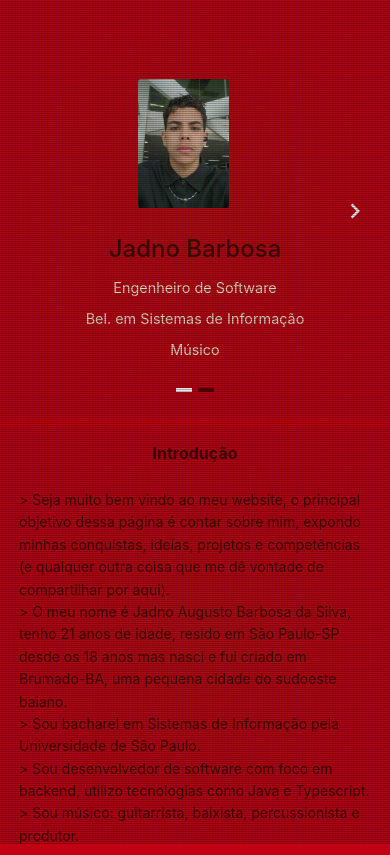
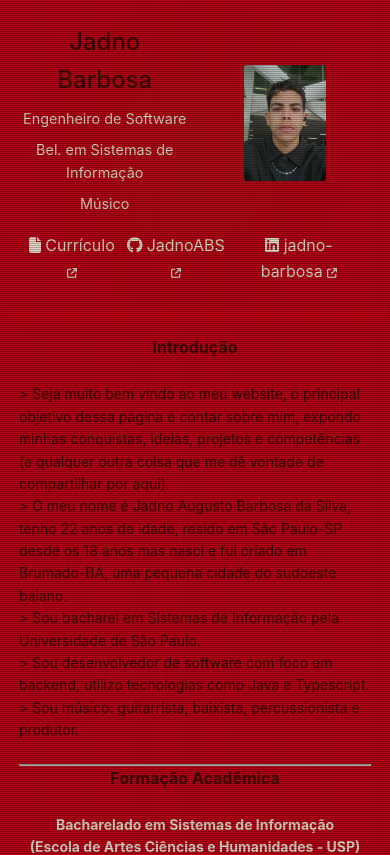
Before and after one commit to JadnoABS/jadno-tech, a Vue app: page / in a window 390 px wide. Shown: the top 855 px of the page. Built offline with nearby package versions, Linux system fonts and the light colour scheme.

Commit message:
mudanca no layout mobile e atualizacao de informacoes

```diff
--- a/public/markdown/Portfolio.md
+++ b/public/markdown/Portfolio.md
@@ -3,7 +3,7 @@
 &nbsp;
 
 \> Seja muito bem vindo ao meu website, o principal objetivo dessa página é contar sobre mim, expondo minhas conquistas, ideias, projetos e competências (e qualquer outra coisa que me dê vontade de compartilhar por aqui).\
-\> O meu nome é Jadno Augusto Barbosa da Silva, tenho 21 anos de idade, resido em São Paulo-SP desde os 18 anos mas nasci e fui criado em Brumado-BA, uma pequena cidade do sudoeste baiano.\
+\> O meu nome é Jadno Augusto Barbosa da Silva, tenho 22 anos de idade, resido em São Paulo-SP desde os 18 anos mas nasci e fui criado em Brumado-BA, uma pequena cidade do sudoeste baiano.\
 \> Sou bacharel em Sistemas de Informação pela Universidade de São Paulo.\
 \> Sou desenvolvedor de software com foco em backend, utilizo tecnologias como Java e Typescript.\
 \> Sou músico: guitarrista, baixista, percussionista e produtor.
@@ -58,6 +58,8 @@ Além disso, tive contato com diversos professores doutores que me guiaram duran
 &nbsp;&nbsp;&nbsp;&nbsp;\> Balatucada 2023 (7º lugar) \
 &nbsp;&nbsp;&nbsp;&nbsp;\> Seletiva Balatucada 2024 (1º lugar e estandarte de repique) \
 &nbsp;&nbsp;&nbsp;&nbsp;\> TABU 2024 - Grupo Ascendente (2º lugar)
+&nbsp;&nbsp;&nbsp;&nbsp;\> TABU 2025 - Grupo Estrela (1º lugar)
+&nbsp;&nbsp;&nbsp;&nbsp;\> Balatucada 2025 - (4º lugar)
 
 &nbsp;
 
@@ -66,6 +68,16 @@ Além disso, tive contato com diversos professores doutores que me guiaram duran
 # Experiência Profissional
 
 &nbsp;
+
+## Elo7 (Grupo enjoei)
+### Engenheiro de Software Backend (Ago 2025 - Mai 2026)
+Atuei no desenvolvimento e manutençao de um ecossistema de marketplace com arquitetura monolitica com diversos sistemas auxiliares.
+#### Tecnologias utilizadas:
+\> Java \
+\> Golang \
+\> Prometheus \
+\> Jaeger \
+\> Sensu Go
 
 ## Desenvolvedor Fullstack (Freelancer)
 Desde dezembro de 2024 venho recebendo trabalhos temporários na modalidade freelancer, dentre meus trabalhos já feitos está o desenvolvimento de uma plataforma para apoiar o gerenciamento de projetos dentro de uma empresa.
--- a/src/App.vue
+++ b/src/App.vue
@@ -28,6 +28,7 @@ main {
 
 @media (max-width: 714px) {
   main {
+    height: auto;
     min-height: 100vh;
   }
 }
--- a/src/assets/main.css
+++ b/src/assets/main.css
@@ -7,7 +7,7 @@
 }
 
 #app {
-  width: 100vw;
+  width: 100%;
   height: 100vh;
   overflow: hidden;
   margin: 0;
@@ -43,6 +43,15 @@ a,
   padding: 3px;
 }
 
+@media (max-width: 1125px) {
+  #app {
+    height: auto;
+    min-height: 100vh;
+    overflow-x: hidden;
+    overflow-y: visible;
+  }
+}
+
 @media (hover: hover) {
   a:hover {
     background-color: hsla(160, 100%, 37%, 0.2);
--- a/src/components/Board.vue
+++ b/src/components/Board.vue
@@ -12,7 +12,8 @@ const carouselConfig = {
 </script>
 
 <template>
-  <CRTScreen class="carousel-container" id="top">
+  <!-- Versão desktop: carrossel com duas páginas -->
+  <CRTScreen class="carousel-container desktop-only" id="top">
     <Carousel class="carousel-item" v-bind="carouselConfig">
       <template #slides>
       <Slide>
@@ -28,6 +29,12 @@ const carouselConfig = {
         <Pagination/>
       </template>
     </Carousel>
+  </CRTScreen>
+
+  <!-- Versão mobile: Headline + External juntos, sem carrossel -->
+  <CRTScreen class="mobile-only mobile-header" id="top-mobile">
+    <Headline/>
+    <External/>
   </CRTScreen>
 
   <CRTScreen id="bottom">
@@ -73,7 +80,6 @@ export default {
 }
 
 #bottom {
-  /* border-radius: 1em 0 0 0; */
   padding: 0;
 }
 
@@ -142,7 +148,6 @@ export default {
 }
 
 #bottom li:hover {
-  /* background-color: blueviolet; */
   background-color: #570000;
 }
 
@@ -150,18 +155,41 @@ export default {
   visibility: visible;
 }
 
+/* Por padrão, a versão mobile fica escondida */
+.container.mobile-only {
+  display: none;
+}
+
 @media (max-width: 1125px) {
   #bottom {
     display: none;
   }
 
-  .carousel-container {
-    height: 100%;
-    width: 100%;
+  /* Esconde o carrossel no mobile */
+  .container.desktop-only {
+    display: none;
   }
 
-  .carousel-item {
-    height: 100%;
+  /* Mostra o bloco estático no mobile */
+  .container.mobile-only {
+    display: flex;
+  }
+
+  .container.mobile-header {
+    flex-direction: column;
+    height: auto;
+    padding: 1.5em;
+    width: 100%;
+    box-sizing: border-box;
+  }
+
+  .container {
+    height: auto;
+  }
+
+  .carousel-container {
+    height: auto;
+    min-height: 300px; /* Garante que o carrossel apareça */
   }
 }
 </style>
--- a/src/components/External.vue
+++ b/src/components/External.vue
@@ -62,6 +62,13 @@ header {
         font-size: large;
         margin: 0.4em 0;
         padding: 0.4em;
+        flex-direction: column;
+    }
+
+    header {
+        flex-direction: row;
+        justify-content: space-between;
+        align-items: center;
     }
 }
 
--- a/src/components/Headline.vue
+++ b/src/components/Headline.vue
@@ -64,37 +64,36 @@ h2 {
   margin: 0.5rem 0;
 }
 
-@media (max-width: 1125px) and (min-width: 715px) {
-  h1 {
-    font-size: 2rem;
-  }
-
-  h2 {
-    font-size: 1rem;
+@media (max-width: 1125px) {
+  header {
+    display: flex;
+    flex-direction: row;
+    align-items: center;
+    justify-content: space-between;
+    height: 100%;
+    width: 100%;
+    gap: 1rem;
   }
 
   .headline {
-    margin: 1%;
-  }
-
-  header {
-    flex-direction: column;
-    justify-content: center;
+    flex: 1;
+    text-align: center;
+    margin: 0;
   }
 
   .profile-image {
-    order: 1;
-    height: 40%;
-    margin-bottom: 1rem;
-  }
-
-  .headline {
-    order: 2;
+    flex: 1;
+    height: 100%;
+    display: flex;
+    justify-content: center;
+    align-items: center;
   }
 
   img {
-    max-height: 100%;
-    max-width: 70%;
+    max-width: 50%;
+    height: auto;
+    border-radius: 3%;
+    object-fit: contain;
   }
 }
 
@@ -106,28 +105,5 @@ h2 {
   h2 {
     font-size: 0.9rem;
   }
-
-  header {
-    flex-direction: column;
-    justify-content: center;
-  }
-
-  .profile-image {
-    height: 50%;
-    margin-top: 1rem;
-  }
-
-  img {
-    max-height: 100%;
-    max-width: 80%;
-  }
-
-  .headline {
-    order: 2;
-  }
-
-  .profile-image {
-    order: 1;
-  }
 }
 </style>
--- a/src/components/Resume.vue
+++ b/src/components/Resume.vue
@@ -18,8 +18,6 @@ const renderer: RendererObject = {
       .replace(/[\u0300-\u036f]/g, "")
       .replace(/[^\w-]+/g, '-')
       .replace(/^-+|-+$/g, '');
-
-    // if(depth >= 3) return `<p style="font-weight: bold; font-size: ${3 - (depth/4)}vw">${text}</p>`;
 
     return `
       <h${depth} style="text-align: center; font-weight: bold; font-size: max(${2.5 - (depth/4)}vw, ${Math.max(18 - depth * 2, 14)}px); word-wrap: break-word; overflow-wrap: break-word; hyphens: auto; white-space: normal; max-width: 100%;" id="${id}">
@@ -124,7 +122,6 @@ export default {
   padding: 2%;
   display: flex;
   flex-direction: column;
-  /* border-radius: 1em; */
 }
 
 .text {
@@ -158,7 +155,8 @@ export default {
 @media (max-width: 1125px) {
   .text {
     height: auto;
-    max-height: 60vh;
+    max-height: none;
+    overflow-y: visible;
   }
 
   .text * {
@@ -169,18 +167,16 @@ export default {
 @media (max-width: 714px) {
   .text {
     padding: 3%;
-    max-height: 50vh;
-    overflow-y: auto;
+    height: auto;
+    max-height: none;
+    overflow-y: visible;
   }
 
   .text * {
     word-break: break-word !important;
     overflow-wrap: anywhere !important;
   }
-}
 
-/* Global styles for mobile text wrapping */
-@media (max-width: 714px) {
   .text h1, .text h2, .text h3, .text h4, .text h5, .text h6 {
     word-break: break-word !important;
     overflow-wrap: break-word !important;
--- a/src/views/Home.vue
+++ b/src/views/Home.vue
@@ -5,16 +5,16 @@ import Resume from '../components/Resume.vue';
 
 <template>
 	<div class="page">
-	  <div class="resume">
-        <Resume :update-topics="updateTopics" :current-topic="currentTopic"/>
-	  </div>
-
     <header>
       <Board
       :topics="topics"
       :scroll-to="scrollTo"
       />
     </header>
+
+	  <div class="resume">
+        <Resume :update-topics="updateTopics" :current-topic="currentTopic"/>
+	  </div>
 	</div>
 </template>
 
@@ -71,24 +71,22 @@ header {
     max-width: 100%;
     order: 1;
     height: auto;
-    aspect-ratio: 16/9;
   }
 
   .resume {
     order: 2;
     flex: 1;
-    min-height: 60vh;
+    min-height: 0;
   }
 }
 
 @media (max-width: 714px) {
   header {
-    aspect-ratio: 16/9;
-    min-height: 50vh;
+    height: auto;
   }
 
   .resume {
-    min-height: 50vh;
+    min-height: 0;
   }
 }
 </style>
```
